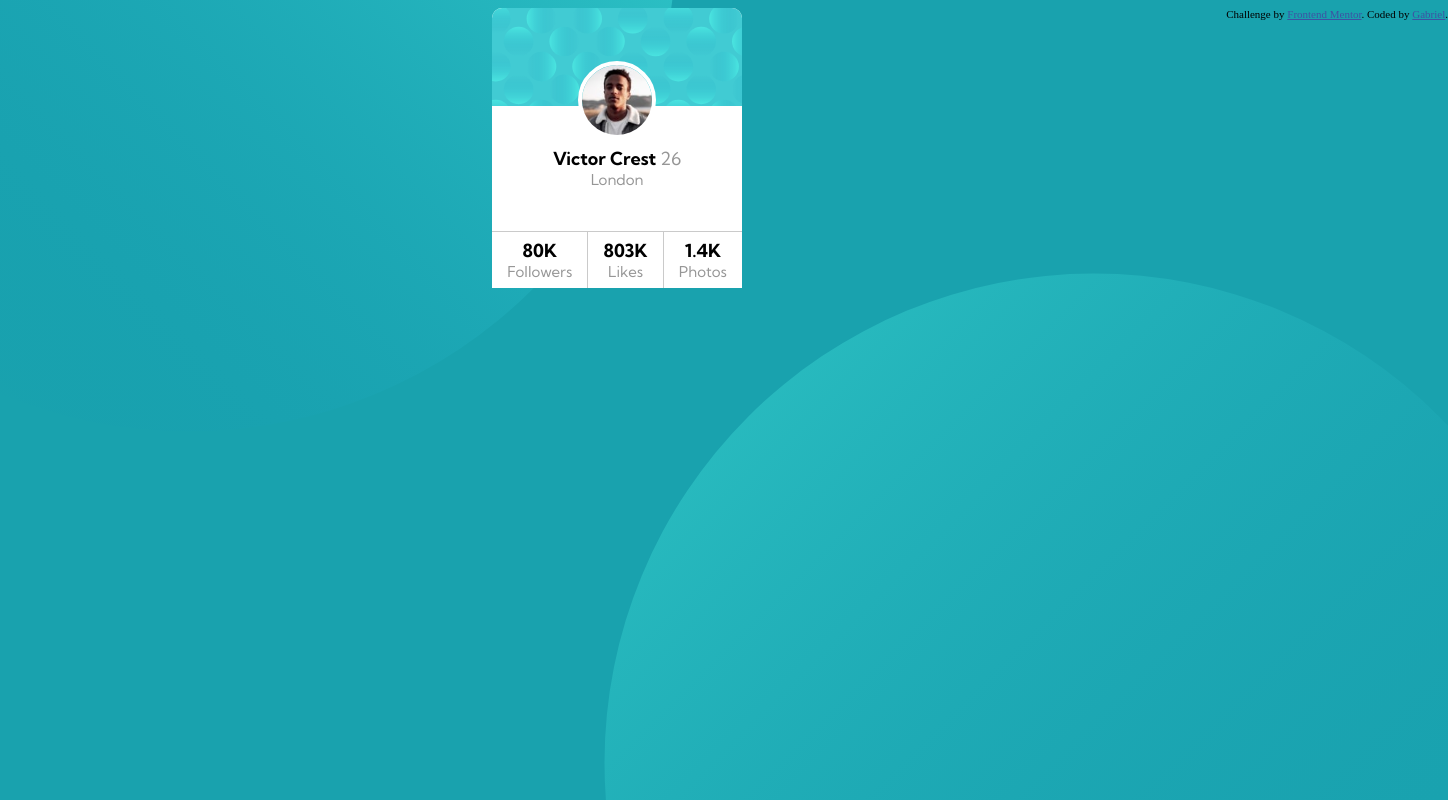
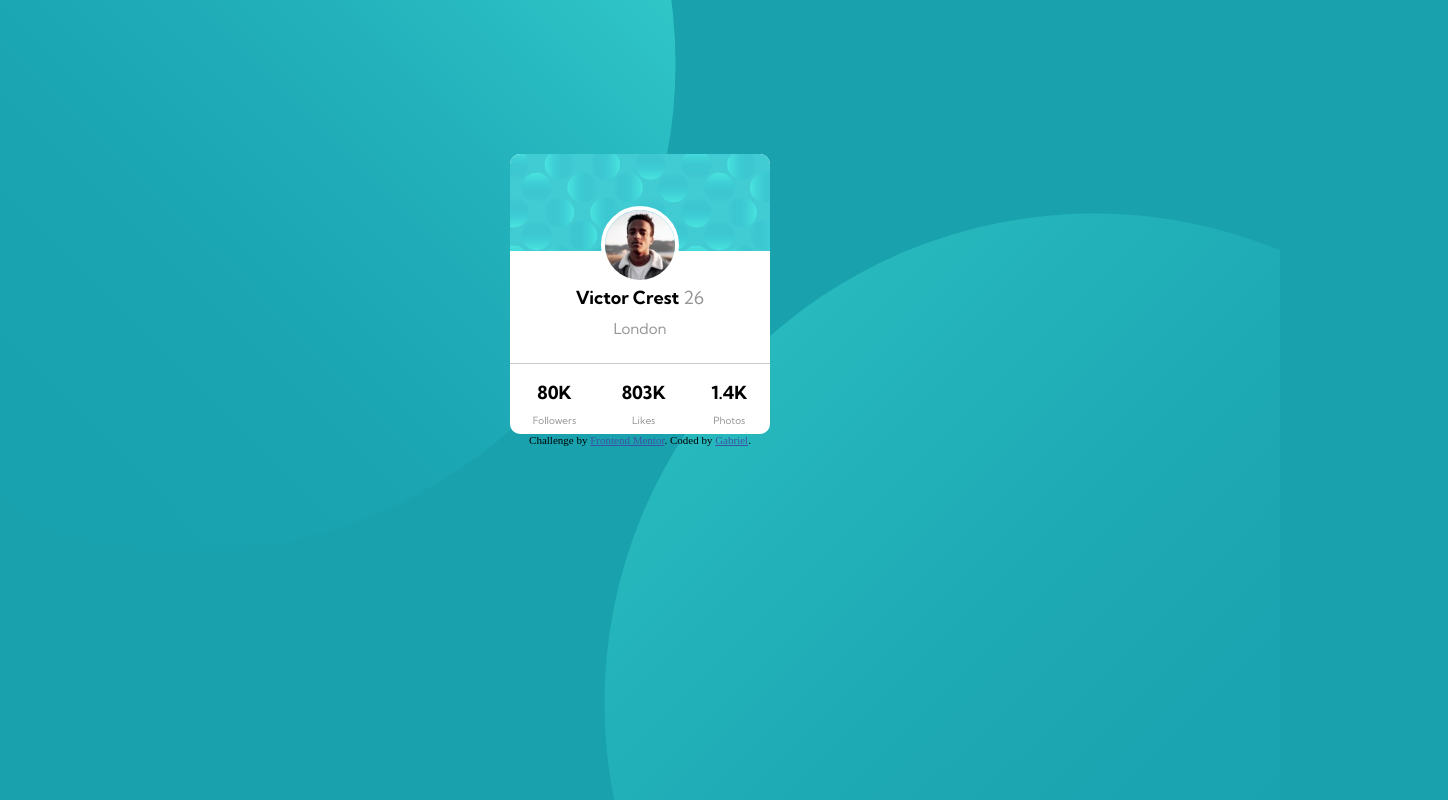
Before and after one commit to Gabrieldrc/FrontEndPractice01, a plain HTML site: page index.html in a window 1280 px wide. Shown: the whole page, 1448 px wide, since content can reach past the window. Drawn offline with Linux system fonts and the light colour scheme.

Commit message:
adding final changes

```diff
--- a/css/style.css
+++ b/css/style.css
@@ -1,26 +1,23 @@
 body {
-  width: 1440px;
+  width: 100%;
+  height: 100%;
   background-color: hsl(185, 75%, 39%);
   background-image: url(../images/bg-pattern-top.svg), url(../images/bg-pattern-bottom.svg);
   background-repeat: no-repeat, no-repeat;
   background-position: -100% 80%, 200% -40%;
   background-size: auto, auto;
-}
-
-.body_content {
-  width: inherit;
-  display: flex;
-  align-content: center;
+  margin: 0px;
+  padding: 0px;
 }
 
 .perfil_box {
   display: flex;
   flex-direction: column;
-  width: 250px;
+  width: 260px;
   height: 280px;
   border-radius: 10px;
   background-color: white;
-  margin: auto;
+  margin: 12% auto 0px;
 }
 
 .background_image {
@@ -34,7 +31,7 @@ body {
   display: flex;
   position: relative;
   justify-content: center;
-  height: 45%;
+  height: 40%;
   border-bottom: hsla(0, 0%, 59%, 0.5) solid 1px;
 }
 
@@ -55,12 +52,10 @@ body {
 .profile_data {
   display: grid;
   grid-template-columns: auto auto auto;
-  grid-column-gap: 1px;
-  height: 20%;
-  background-color: hsla(0, 0%, 59%, 0.5);
+  grid-column-gap: 0px;
+  height: 25%;
 }
 .profile_data .column {
-  background-color: white;
   display: grid;
   justify-content: center;
   align-content: center;
@@ -68,7 +63,7 @@ body {
 }
 p {
   font-size: 18px;
-  margin: 0px auto;
+  margin: 10px auto 0px;
   font-family: 'Kumbh Sans', sans-serif;
 }
 .dark_font {
@@ -78,8 +73,11 @@ p {
   color: hsl(0, 0%, 59%);
   font-weight: 400;
 }
+.middle_font {
+  font-size: 15px;
+}
 .short_font {
-  font-size: 15px;
+  font-size: 10px;
 }
 .attribution {
   font-size: 11px;
--- a/index.html
+++ b/index.html
@@ -13,14 +13,13 @@
   <link rel="stylesheet" href="./css/style.css"/>
 </head>
 <body>
-  <div class="body_content">
   <div class="perfil_box">
     <div class="background_image"></div>
     <div class="personal_data">
       <img class="perfil_image" src="./images/image-victor.jpg" alt="perfil image"/>
       <div class="data_box">
         <p class="dark_font">Victor Crest <span class="light_font">26</span></p>
-          <p class="light_font short_font">London</p>
+        <p class="light_font middle_font">London</p>
       </div>
     </div>
     <div class="profile_data">
@@ -40,8 +39,7 @@
   </div>
   <div class="attribution">
     Challenge by <a href="https://www.frontendmentor.io?ref=challenge" target="_blank">Frontend Mentor</a>.
-      Coded by <a href="#">Gabriel</a>.
-    </div>
+    Coded by <a href="https://github.com/Gabrieldrc/FrontEndPractice01.git">Gabriel</a>.
   </div>
 </body>
 </html>
```
Lines whose indentation alone changed are shown as unchanged.
